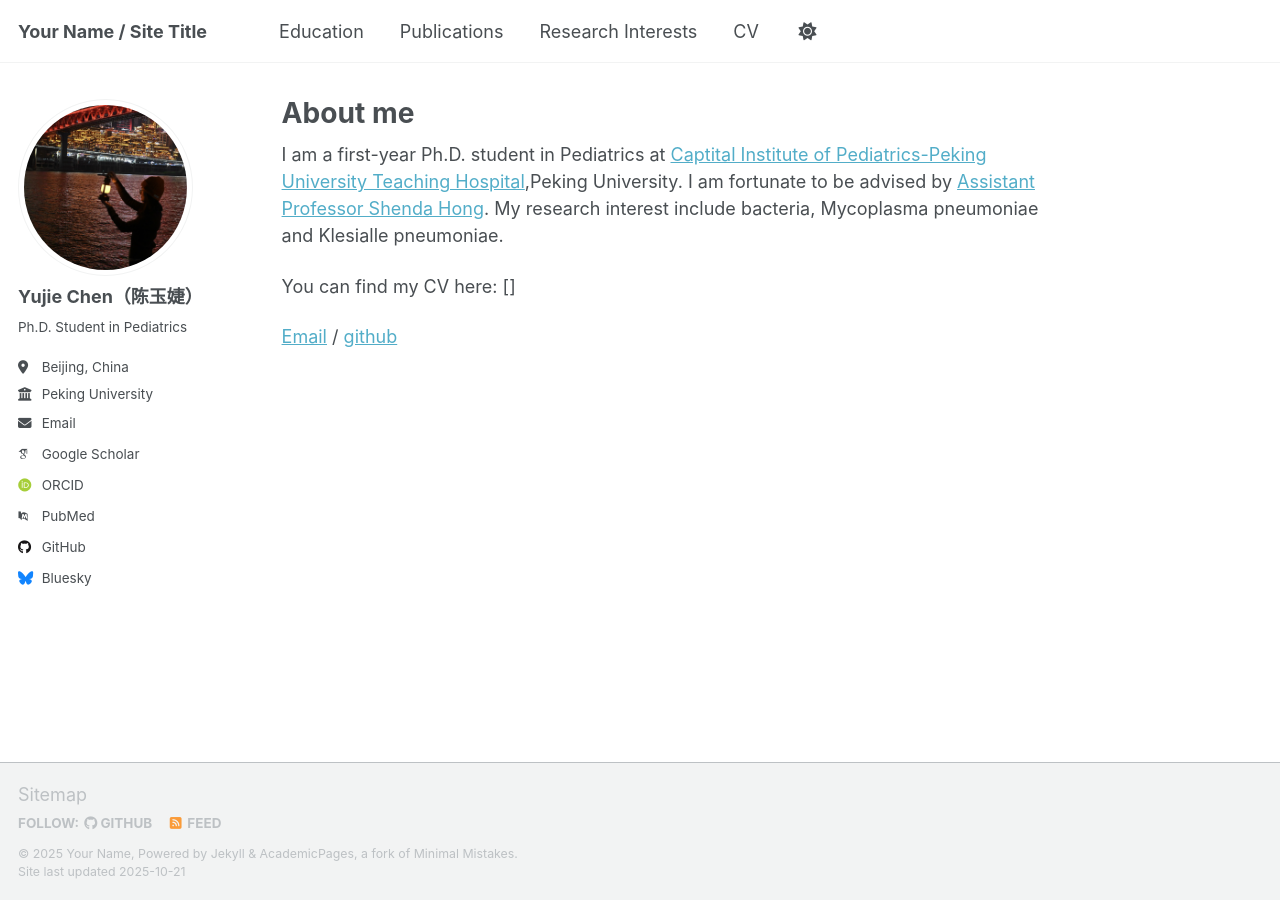
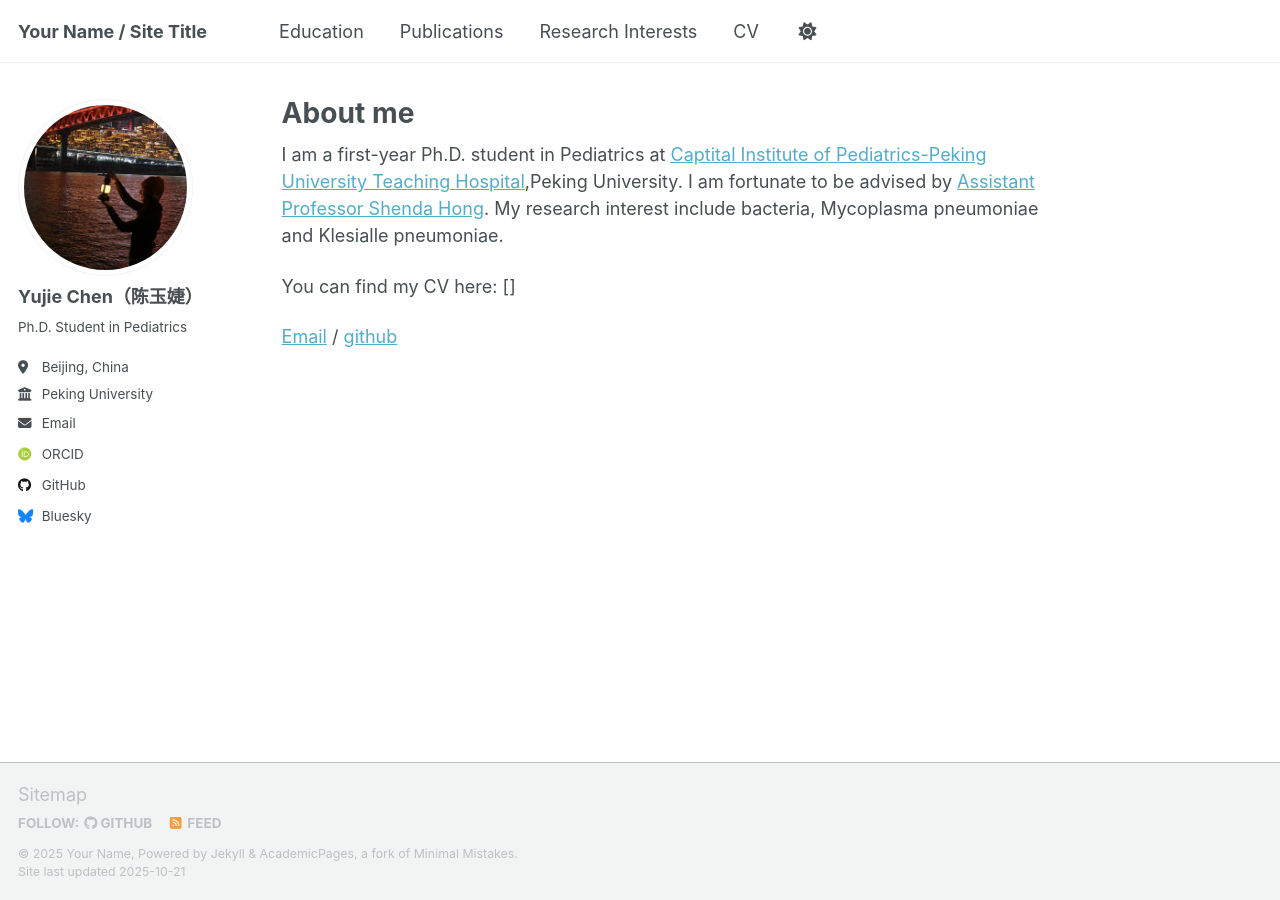
Before and after one commit to yujie7799/yujie7799.github.io, a Jekyll site: the page built from _pages/about.md, in a window 1280 px wide. Built offline with Jekyll 4.4.1, drawn with Linux system fonts in a browser that asks for light colours; some web fonts are replaced; a script that is not in the unit is left out.

Commit message:
Update _config.yml

```diff
--- a/_config.yml
+++ b/_config.yml
@@ -35,12 +35,10 @@ author:
   # Academic websites
   academia         : # URL
   arxiv            : # URL - Update with the correct link to your profile
-  googlescholar    : "https://scholar.google.com/citations?user=PS_CX0AAAAAJ"
   inspire-hep      : # URL
   impactstory      : # URL
   orcid            : "http://orcid.org/yourorcidurl"
   semantic         : # URL
-  pubmed           : "https://www.ncbi.nlm.nih.gov/pubmed/?term=john+snow"
   researchgate     : # URL
   scopus           : # URL
 
```
